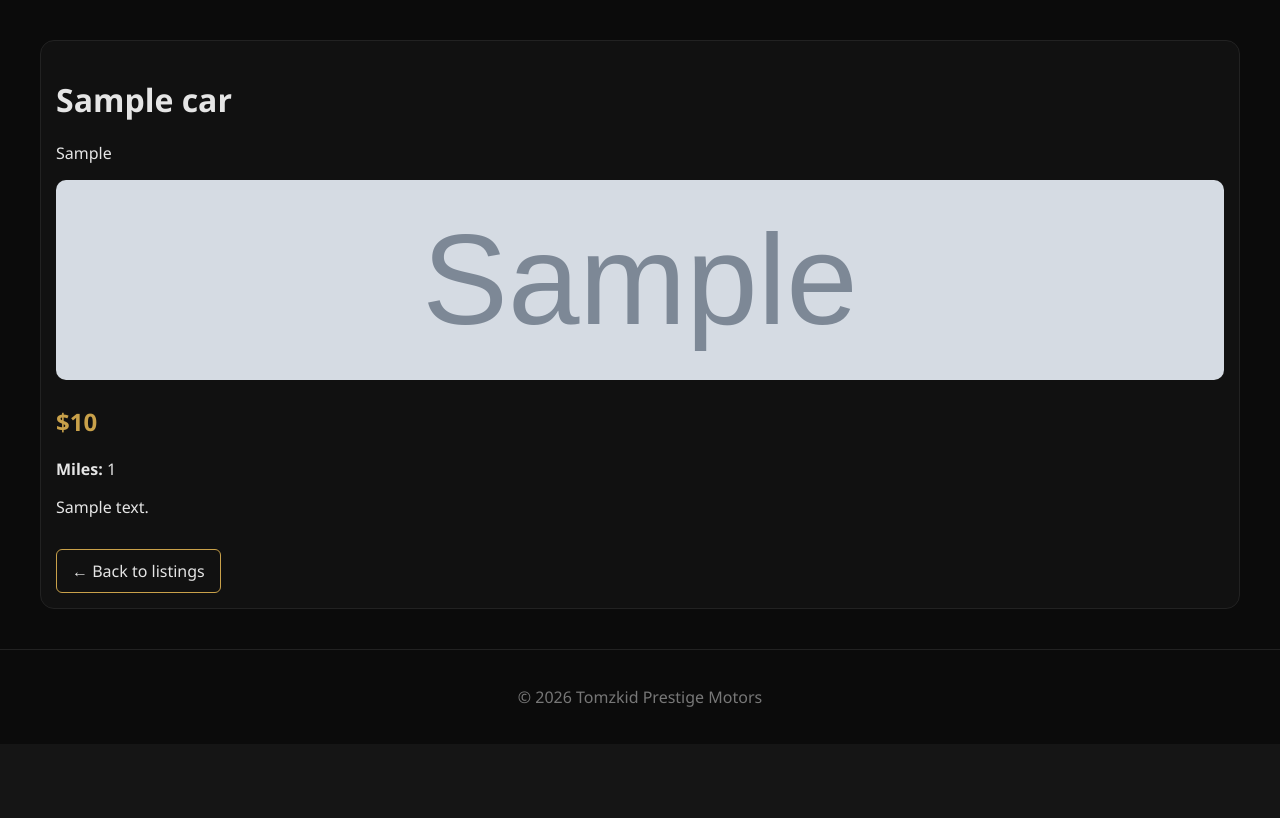
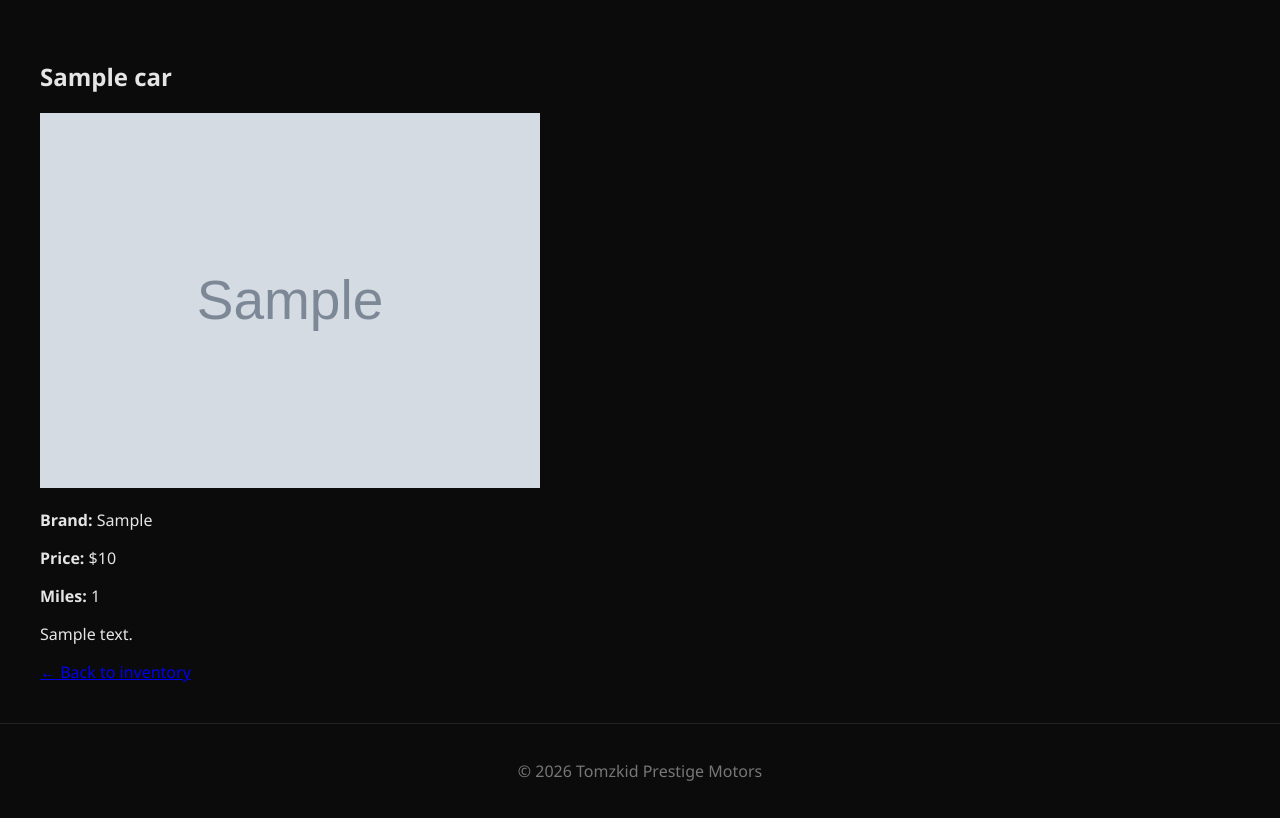
Before and after one commit to djvibez29/tomzkid-prestige-motors, a Flask app: page /car/1 in a window 1280 px wide. Shown: the part 100-918 px from the top of the page. Before the commit the page ends 807 px from the top, so only its background shows below. Run offline with Flask 3, Linux system fonts and the light colour scheme; tables that the repository leaves empty hold one stand-in row (values such as "Sample post"); grey boxes marked "Sample" are stand-in pictures.

Commit message:
Update car.html

```diff
--- a/templates/car.html
+++ b/templates/car.html
@@ -1,22 +1,16 @@
 {% extends "base.html" %}
-
 {% block content %}
 
-<div class="car-card">
+<h2>{{ car.name }}</h2>
 
-  <h1>{{ car.name }}</h1>
-  <p class="brand">{{ car.brand }}</p>
+<img src="{{ url_for('static', filename='uploads/' ~ car.image) }}" width="500">
 
-  <img src="{{ url_for('static', filename='uploads/' + car.image) }}" width="600">
+<p><strong>Brand:</strong> {{ car.brand }}</p>
+<p><strong>Price:</strong> ${{ car.price_usd }}</p>
+<p><strong>Miles:</strong> {{ car.miles }}</p>
 
-  <h2 class="price">${{ car.price_usd }}</h2>
+<p>{{ car.description }}</p>
 
-  <p><strong>Miles:</strong> {{ car.miles }}</p>
-
-  <p>{{ car.description }}</p>
-
-  <a href="/" class="view-btn">← Back to listings</a>
-
-</div>
+<a href="/">← Back to inventory</a>
 
 {% endblock %}
```
